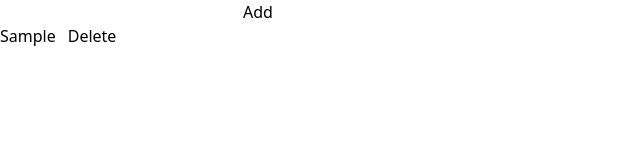
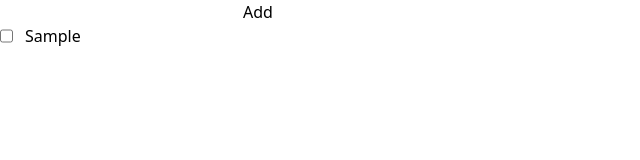
Before and after one commit to abdtriedcoding/react-interview-questions, a React (Vite) app: page / in a window 1280 px wide. Both pictures are taken after typing "Sample" into the empty fields and a click on the button "Add". Shown: the top 160 px of the page, without its empty margins (0-640 px from the left). Built offline with nearby package versions, Linux system fonts and the light colour scheme.

Commit message:
refactor todo code

```diff
--- a/src/components/todo.tsx
+++ b/src/components/todo.tsx
@@ -3,6 +3,8 @@ import { useState } from "react";
 export default function Todo() {
   const [input, setInput] = useState("");
   const [data, setData] = useState<string[]>([]);
+  const [checked, setChecked] = useState(false);
+  const [index, setIndex] = useState(0);
 
   const handelAdd = () => {
     if (!input) return alert("Please input value");
@@ -15,6 +17,11 @@ export default function Todo() {
     const arr = [...data];
     const newarr = arr.filter((e) => e !== item);
     setData(newarr);
+  };
+
+  const handelChecked = (e: React.ChangeEvent<HTMLInputElement>, i: number) => {
+    setChecked(e.target.checked);
+    setIndex(i);
   };
 
   return (
@@ -30,8 +37,11 @@ export default function Todo() {
       {data.map((item, i) => {
         return (
           <div className="flex space-x-3" key={i}>
+            <input type="checkbox" onChange={(e) => handelChecked(e, i)} />
             <p>{item}</p>
-            <button onClick={() => handelDelete(item)}>Delete</button>
+            {checked && i === index && (
+              <button onClick={() => handelDelete(item)}>Delete</button>
+            )}
           </div>
         );
       })}
```
